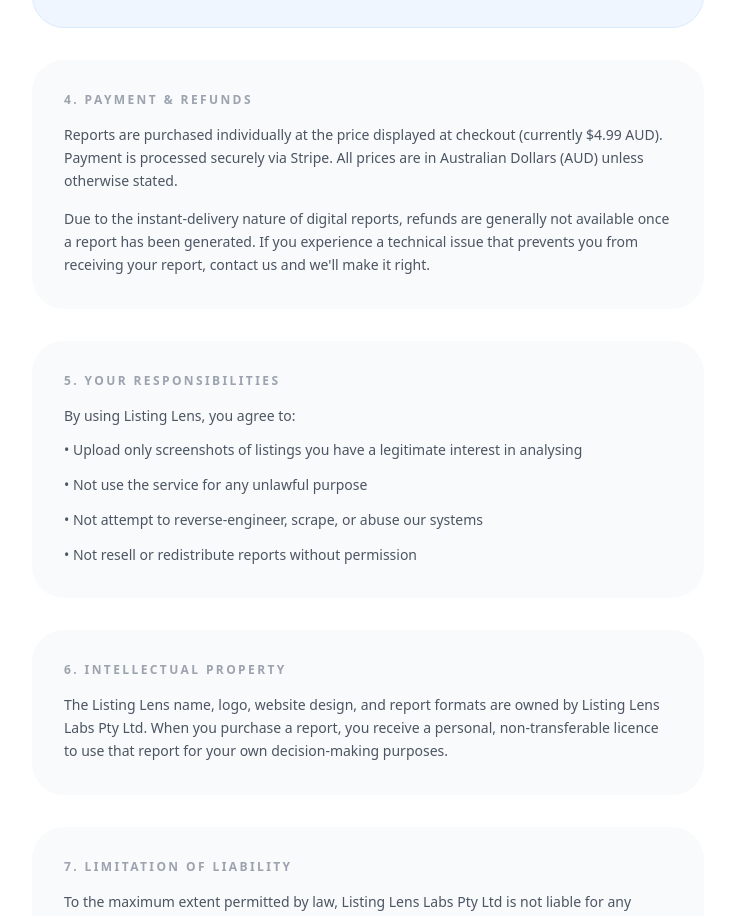
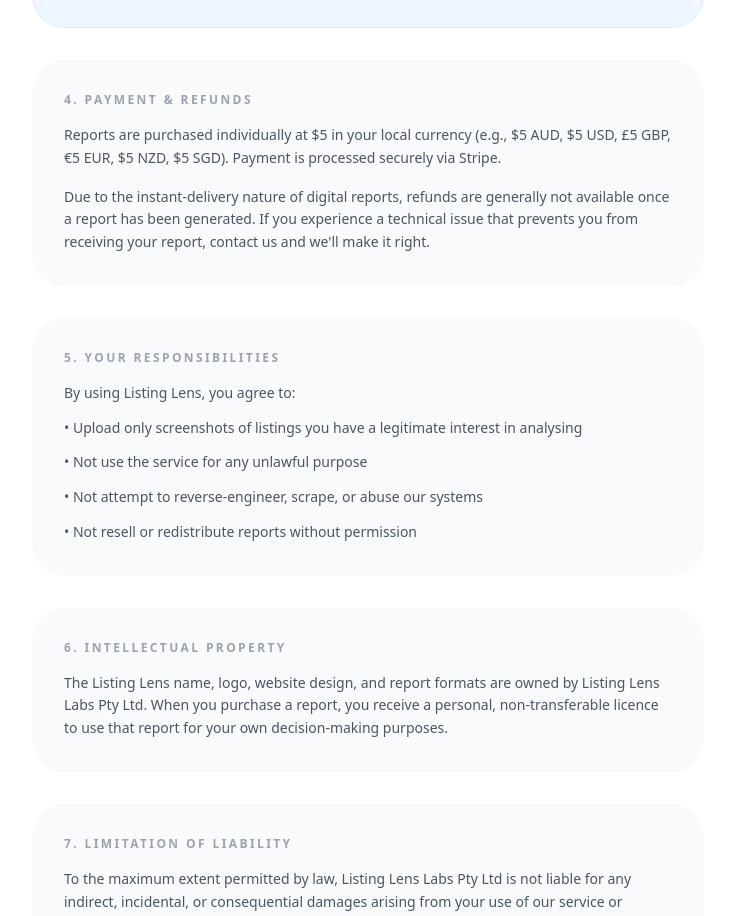
Before and after one commit to 1973Studio/listinglens-production, a Next.js app: page /terms in a window 1280 px wide. Shown: the part 1154-2070 px from the top of the page, without its empty margins (272-1007 px from the left). Built offline with nearby package versions, Linux system fonts and the light colour scheme.

Commit message:
Update page.tsx

```diff
--- a/app/terms/page.tsx
+++ b/app/terms/page.tsx
@@ -90,7 +90,7 @@
             <div className={`p-8 rounded-[2rem] ${darkMode ? 'bg-gray-800' : 'bg-gray-50'}`}>
               <h2 className={`text-xs font-black uppercase tracking-[0.2em] mb-4 ${darkMode ? 'text-gray-500' : 'text-gray-400'}`}>4. Payment & Refunds</h2>
               <p className={`text-sm leading-relaxed mb-4 ${darkMode ? 'text-gray-300' : 'text-gray-600'}`}>
-                Reports are purchased individually at the price displayed at checkout (currently $4.99 AUD). Payment is processed securely via Stripe. All prices are in Australian Dollars (AUD) unless otherwise stated.
+                Reports are purchased individually at $5 in your local currency (e.g., $5 AUD, $5 USD, £5 GBP, €5 EUR, $5 NZD, $5 SGD). Payment is processed securely via Stripe.
               </p>
               <p className={`text-sm leading-relaxed ${darkMode ? 'text-gray-300' : 'text-gray-600'}`}>
                 Due to the instant-delivery nature of digital reports, refunds are generally not available once a report has been generated. If you experience a technical issue that prevents you from receiving your report, contact us and we'll make it right.
```
